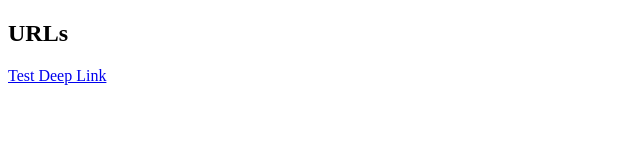
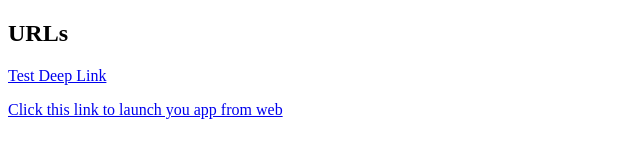
Before and after one commit to hamzach330/deeplink, a plain HTML site: page index.html in a window 1280 px wide. Shown: the whole page, without its empty margins (0-640 px from the left). Drawn offline with Linux system fonts and the light colour scheme.

Commit message:
Update index.html
add new url

```diff
--- a/index.html
+++ b/index.html
@@ -5,5 +5,8 @@
 <h2>URLs</h2>
 <p><a href="https://hamzach330.github.io/deeplink/testApp">Test Deep Link</a></p>
 
+<p>
+<a href="intent:#Intent;action=com.example.deeplinksample;category=android.intent.category.DEFAULT;category=android.intent.category.BROWSABLE;S.msg_from_browser=Launched%20from%20Browser;end">Click this link to launch you app from web</a></p>
+
 </body>
 </html>
```
